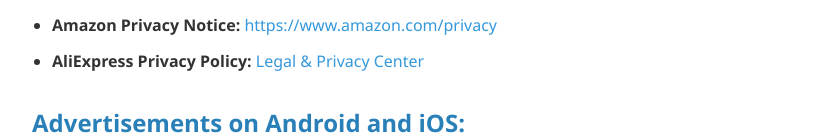
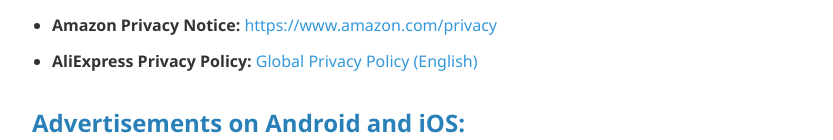
Before and after one commit to huskyCodeAI/PrivacyPolicies, a plain HTML site: page index.html in a window 1280 px wide. Shown: the part 607-747 px from the top of the page, without its empty margins (223-1056 px from the left). Drawn offline with Linux system fonts and the light colour scheme.

Commit message:
Update index.html

```diff
--- a/index.html
+++ b/index.html
@@ -28,7 +28,7 @@
     <p>In our Windows-based applications, we may display affiliate advertisements from <strong>Amazon</strong> and <strong>AliExpress</strong>. These third-party platforms may use cookies or advertising identifiers to track sales attribution. You can review their privacy practices here:</p>
     <ul>
         <li><strong>Amazon Privacy Notice:</strong> <a href="https://www.amazon.com/privacy" target="_blank">https://www.amazon.com/privacy</a></li>
-        <li><strong>AliExpress Privacy Policy:</strong> <a href="https://www.aliexpress.com/help/contactus.htm" target="_blank">Legal & Privacy Center</a></li>
+        <li><strong>AliExpress Privacy Policy:</strong> <a href="https://terms.alicdn.com/legal-agreement/terms/suit_bu1_aliexpress/suit_bu1_aliexpress201909171350_82407.html" target="_blank">Global Privacy Policy (English)</a></li>
     </ul>
 
     <h2>Advertisements on Android and iOS:</h2>
```
